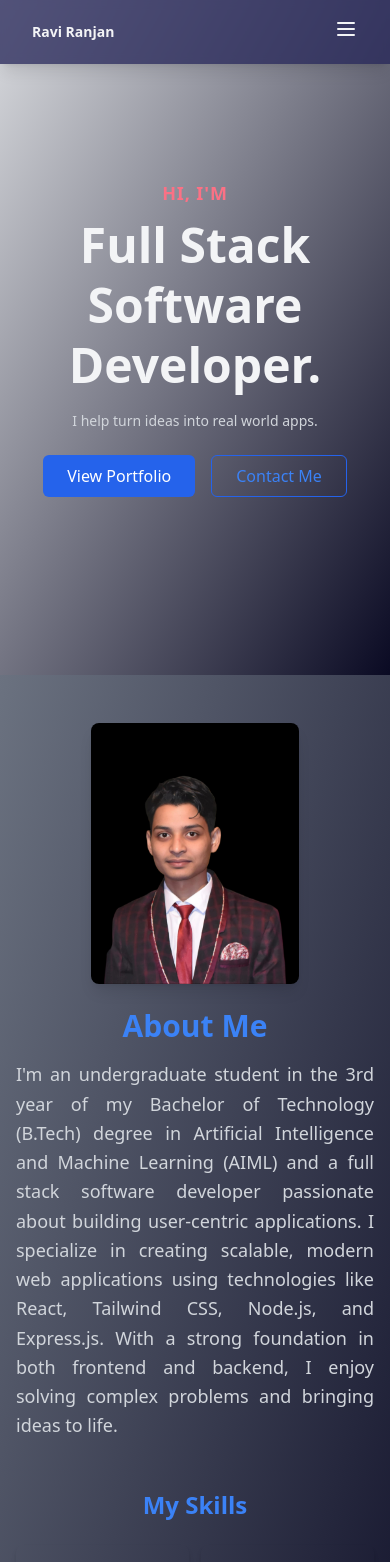
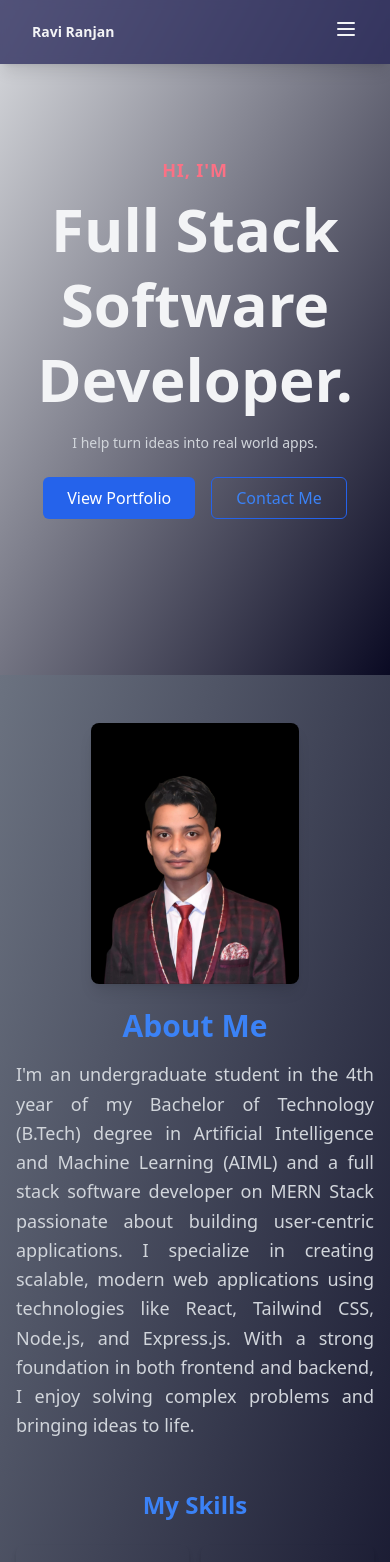
Before and after one commit to Ranjan-Ravii/updated-portfolio, a React (Vite) app: page /#home in a window 390 px wide. Shown: the top 1562 px of the page. Built offline with nearby package versions, Linux system fonts and the light colour scheme.

Commit message:
Update About component to reflect current academic year and clarify tech stack expertise

```diff
--- a/src/Components/About/About.jsx
+++ b/src/Components/About/About.jsx
@@ -57,8 +57,8 @@ const About = () => {
                 About Me
               </h2>
               <p className="text-lg text-gray-300 leading-relaxed text-justify">
-                I'm an undergraduate student in the 3rd year of my Bachelor of Technology (B.Tech) degree in Artificial Intelligence and Machine Learning (AIML) and
-                a full stack software developer passionate about building
+                I'm an undergraduate student in the 4th year of my Bachelor of Technology (B.Tech) degree in Artificial Intelligence and Machine Learning (AIML) and
+                a full stack software developer on MERN Stack passionate about building
                 user-centric applications. I specialize in creating scalable,
                 modern web applications using technologies like React, Tailwind CSS, Node.js,
                 and Express.js. With a strong foundation in both frontend and
--- a/src/Components/Home/Home.jsx
+++ b/src/Components/Home/Home.jsx
@@ -46,7 +46,7 @@ const Home = () => {
               Hi, I'm
             </motion.p>
             <motion.h1
-              className="text-5xl md:text-5xl lg:text-6xl font-bold leading-tight mt-2"
+              className="text-6xl md:text-5xl lg:text-6xl font-bold leading-tight mt-2"
               initial={{ opacity: 0, x: -40 }}
               animate={{ opacity: 1, x: 0 }}
               transition={{ duration: 0.8, delay: 0.2 }}
```
